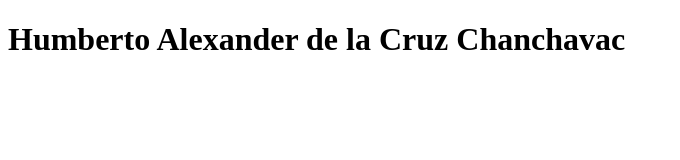
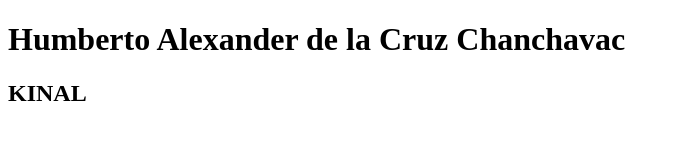
Before and after one commit to hdelacruz-2017473/hd-ejemplo, a plain HTML site: page index.html in a window 1280 px wide. Shown: the whole page, without its empty margins (0-680 px from the left). Drawn offline with Linux system fonts and the light colour scheme.

Commit message:
Se agregó el establecimiento

```diff
--- a/index.html
+++ b/index.html
@@ -9,6 +9,7 @@
 
 <body>
     <h1>Humberto Alexander de la Cruz Chanchavac</h1>
+    <h2>KINAL</h2>
 
 </body>
 </html>
```
